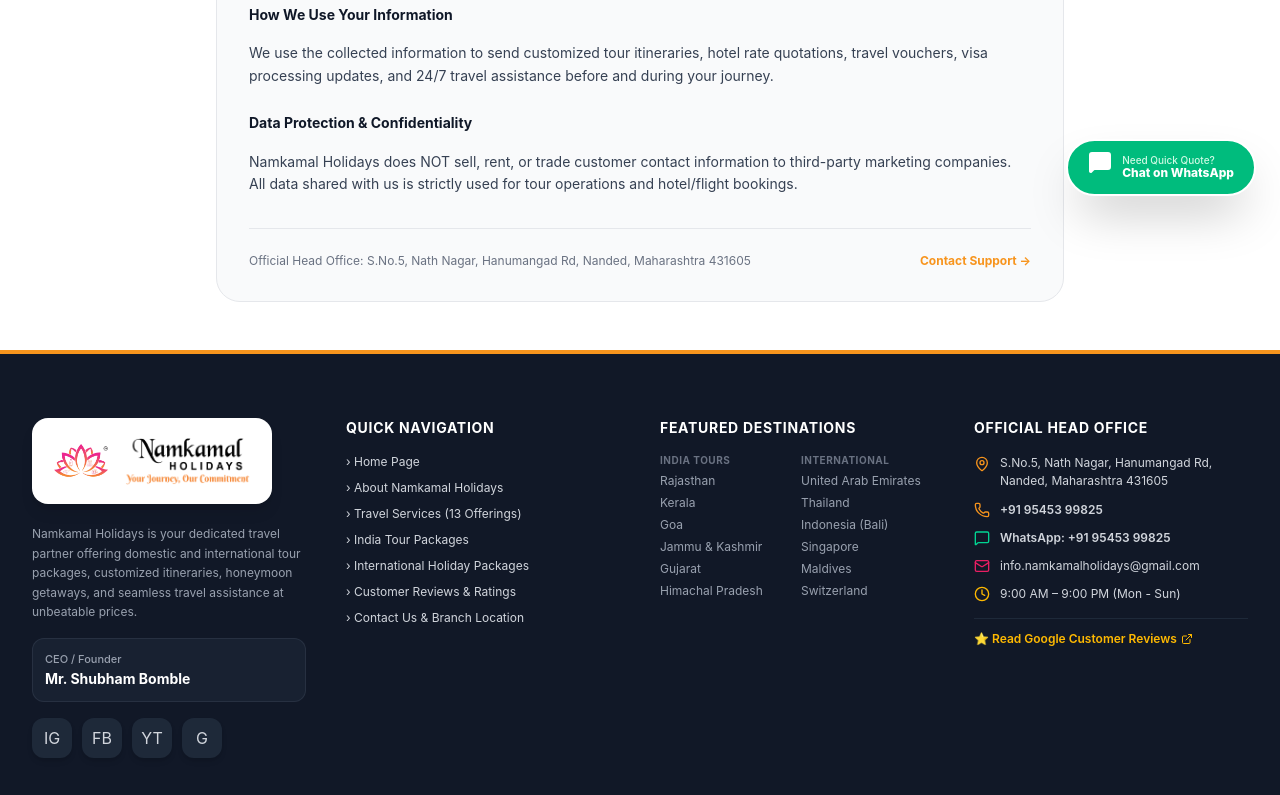
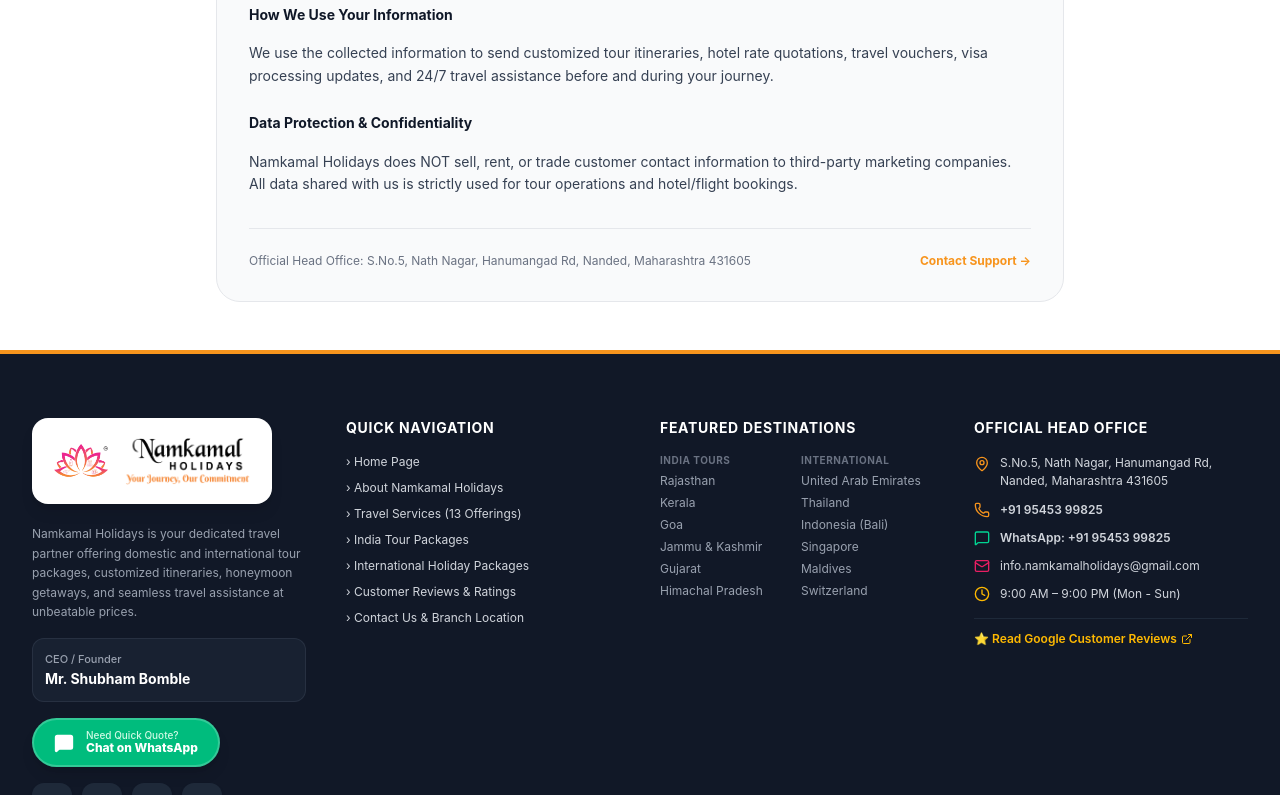
Before and after one commit to blazecodeprakhar/namkamal-holidays, a React (Vite) app: page /disclaimer in a window 1280 px wide. Shown: the part 580-1375 px from the top of the page. Built offline with nearby package versions, Linux system fonts and the light colour scheme.

Commit message:
Smoothly fade floating WhatsApp button when reaching footer and add matching in-footer WhatsApp button

```diff
--- a/src/components/FloatingWhatsApp.tsx
+++ b/src/components/FloatingWhatsApp.tsx
@@ -1,4 +1,4 @@
-import React from 'react';
+import React, { useEffect, useState } from 'react';
 import { MessageSquare, Phone, Send } from 'lucide-react';
 import { COMPANY_INFO } from '../data/companyData';
 
@@ -7,6 +7,28 @@
 }
 
 export const FloatingWhatsApp: React.FC<FloatingWhatsAppProps> = ({ onOpenEnquiry }) => {
+  const [isFooterVisible, setIsFooterVisible] = useState(false);
+
+  useEffect(() => {
+    const footerElement = document.querySelector('footer');
+    if (!footerElement) return;
+
+    const observer = new IntersectionObserver(
+      ([entry]) => {
+        setIsFooterVisible(entry.isIntersecting);
+      },
+      {
+        threshold: 0.05, // Trigger as soon as top of footer appears
+      }
+    );
+
+    observer.observe(footerElement);
+
+    return () => {
+      observer.disconnect();
+    };
+  }, []);
+
   const whatsappUrl = `https://wa.me/${COMPANY_INFO.rawPhone}?text=Hello%20Namkamal%20Holidays,%20I%20want%20to%20inquire%20about%20a%20holiday%20package.`;
 
   return (
@@ -16,7 +38,11 @@
         href={whatsappUrl}
         target="_blank"
         rel="noopener noreferrer"
-        className="hidden md:flex fixed bottom-6 right-6 z-40 items-center gap-2.5 bg-emerald-500 hover:bg-emerald-600 text-white p-3.5 px-5 rounded-full shadow-2xl transition-all duration-300 hover:scale-110 group border-2 border-white"
+        className={`hidden md:flex fixed bottom-6 right-6 z-40 items-center gap-2.5 bg-emerald-500 hover:bg-emerald-600 text-white p-3.5 px-5 rounded-full shadow-2xl transition-all duration-300 border-2 border-white group ${
+          isFooterVisible
+            ? 'opacity-0 translate-y-8 scale-90 pointer-events-none'
+            : 'opacity-100 translate-y-0 scale-100 pointer-events-auto hover:scale-110'
+        }`}
         aria-label="Chat on WhatsApp with Namkamal Holidays"
       >
         <MessageSquare className="w-6 h-6 fill-white text-white animate-bounce" />
@@ -27,7 +53,13 @@
       </a>
 
       {/* Mobile Sticky Bottom Action Bar */}
-      <div className="md:hidden fixed bottom-0 inset-x-0 z-40 bg-white/95 backdrop-blur-md border-t border-gray-200 px-3 py-2 grid grid-cols-3 gap-2 shadow-2xl">
+      <div
+        className={`md:hidden fixed bottom-0 inset-x-0 z-40 bg-white/95 backdrop-blur-md border-t border-gray-200 px-3 py-2 grid grid-cols-3 gap-2 shadow-2xl transition-all duration-300 ${
+          isFooterVisible
+            ? 'opacity-0 translate-y-full pointer-events-none'
+            : 'opacity-100 translate-y-0 pointer-events-auto'
+        }`}
+      >
         <a
           href={`tel:${COMPANY_INFO.rawPhone}`}
           className="flex flex-col items-center justify-center py-2 px-1 bg-gray-900 text-white rounded-xl font-bold text-[11px]"
--- a/src/components/Footer.tsx
+++ b/src/components/Footer.tsx
@@ -38,6 +38,20 @@
                 {COMPANY_INFO.founder}
               </span>
             </div>
+
+            {/* In-Footer WhatsApp Quick Quote Button */}
+            <a
+              href={`https://wa.me/${COMPANY_INFO.rawPhone}?text=Hello%20Namkamal%20Holidays,%20I%20want%20to%20inquire%20about%20a%20holiday%20package.`}
+              target="_blank"
+              rel="noopener noreferrer"
+              className="inline-flex items-center gap-3 bg-emerald-500 hover:bg-emerald-600 text-white py-2.5 px-5 rounded-full shadow-lg border-2 border-white/20 transition-all duration-300 hover:scale-105 mb-4 group"
+            >
+              <MessageSquare className="w-5 h-5 fill-white text-white shrink-0 group-hover:animate-bounce" />
+              <div className="flex flex-col text-left">
+                <span className="text-[10px] font-medium leading-none text-emerald-100">Need Quick Quote?</span>
+                <span className="text-xs font-extrabold leading-tight">Chat on WhatsApp</span>
+              </div>
+            </a>
 
             {/* Social Media Channels */}
             <div className="flex items-center gap-2.5">
```
